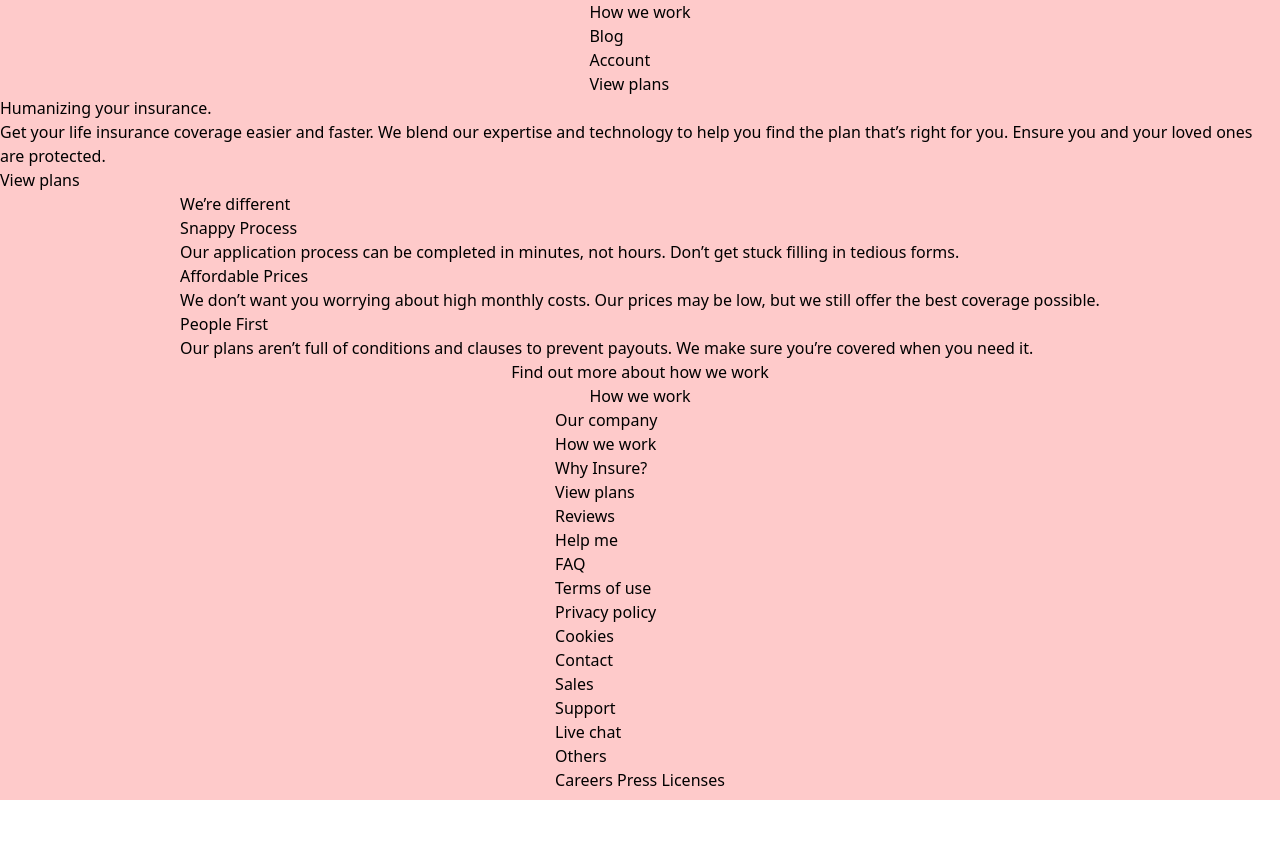
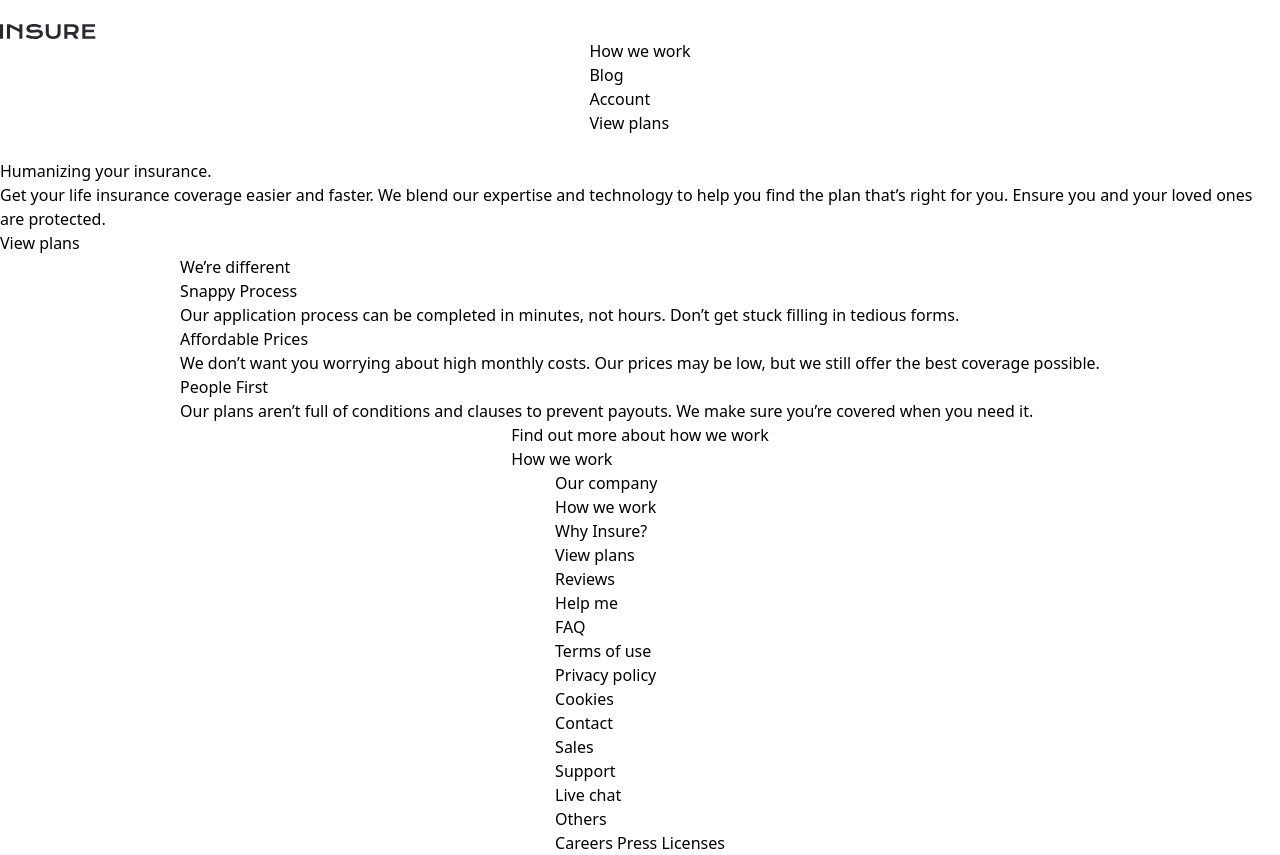
Before and after one commit to JuanMiranda1998/insurance-landing-page-frontend-mentor, a React (Vite) app: page / in a window 1280 px wide. Before the commit the page ends 800 px from the top, so only its background shows below. Built offline with nearby package versions, Linux system fonts and the light colour scheme.

Commit message:
added components folder

```diff
--- a/src/App.jsx
+++ b/src/App.jsx
@@ -1,104 +1,21 @@
+import AboutSection from "./components/AboutSection"
+import Banner from "./components/Banner"
+import Footer from "./components/Footer"
+import HeroSection from "./components/HeroSection"
+import Navbar from "./components/Navbar"
 
 function App() {
 
-  const NAVLINKS = [
-    "How we work",
-    "Blog",
-    "Account",
-  ]
+
 
   return (
-    <div className='w-full max-w-[100vw] min-h-[100lvh] bg-red-200'>
+    <div className='w-full max-w-[100vw] min-h-[100lvh]'>
       <div className='w-full flex flex-col items-center'>
-      <div>
-        <ul>
-          {NAVLINKS.map((link, index) => (
-            <li key={index}><a href="#">{link}</a></li>
-          ))}
-          <li><a href="#">View plans</a></li>
-        </ul>
-      </div>
-
-      <div>
-        <h1>Humanizing your insurance.</h1>
-        <p>
-          Get your life insurance coverage easier and faster. We blend our expertise
-          and technology to help you find the plan that’s right for you. Ensure you
-          and your loved ones are protected.
-        </p>
-        <a href="#">View plans</a>
-      </div>
-
-      <section>
-        <h2>We’re different</h2>
-        <div>
-          <h3>Snappy Process</h3>
-          <p>
-            Our application process can be completed in minutes, not hours. Don’t get
-            stuck filling in tedious forms.
-          </p>
-        </div>
-        <div>
-          <h3>Affordable Prices</h3>
-          <p>
-            We don’t want you worrying about high monthly costs. Our prices may be low,
-            but we still offer the best coverage possible.
-          </p>
-        </div>
-        <div>
-          <h3>People First</h3>
-          <p>
-            Our plans aren’t full of conditions and clauses to prevent payouts. We make
-            sure you’re covered when you need it.
-          </p>
-        </div>
-      </section>
-
-      <h2>Find out more about how we work</h2>
-
-      <a href="#">How we work</a>
-
-
-      <footer>
-
-        <div>
-          <h4>Our company</h4>
-          <ul>
-            <li><a href="#">How we work</a></li>
-            <li><a href="#">Why Insure?</a></li>
-            <li><a href="#">View plans</a></li>
-            <li><a href="#">Reviews</a></li>
-          </ul>
-        </div>
-
-        <div>
-          <h4>Help me</h4>
-          <ul>
-            <li><a href="#">FAQ</a></li>
-            <li><a href="#">Terms of use</a></li>
-            <li><a href="#">Privacy policy</a></li>
-            <li><a href="#">Cookies</a></li>
-          </ul>
-        </div>
-
-        <div>
-          <h4>Contact</h4>
-          <ul>
-            <li><a href="#">Sales</a></li>
-            <li><a href="#">Support</a></li>
-            <li><a href="#">Live chat</a></li>
-          </ul>
-        </div>
-
-        <div>
-          <h4>Others</h4>
-          <ul>
-            Careers
-            Press
-            Licenses
-          </ul>
-        </div>
-      </footer>
+        <Navbar />
+        <HeroSection />
+        <AboutSection />
+        <Banner />
+        <Footer />
       </div>
     </div>
   )
--- /dev/null
+++ b/src/components/AboutSection.jsx
@@ -0,0 +1,32 @@
+import React from 'react'
+
+const AboutSection = () => {
+  return (
+    <section>
+        <h2>We’re different</h2>
+        <div>
+          <h3>Snappy Process</h3>
+          <p>
+            Our application process can be completed in minutes, not hours. Don’t get
+            stuck filling in tedious forms.
+          </p>
+        </div>
+        <div>
+          <h3>Affordable Prices</h3>
+          <p>
+            We don’t want you worrying about high monthly costs. Our prices may be low,
+            but we still offer the best coverage possible.
+          </p>
+        </div>
+        <div>
+          <h3>People First</h3>
+          <p>
+            Our plans aren’t full of conditions and clauses to prevent payouts. We make
+            sure you’re covered when you need it.
+          </p>
+        </div>
+      </section>
+  )
+}
+
+export default AboutSection
--- /dev/null
+++ b/src/components/Banner.jsx
@@ -0,0 +1,13 @@
+import React from 'react'
+
+const Banner = () => {
+  return (
+    <div>
+        <h2>Find out more about how we work</h2>
+
+        <a href="#">How we work</a>
+    </div>
+  )
+}
+
+export default Banner
--- /dev/null
+++ b/src/components/Footer.jsx
@@ -0,0 +1,48 @@
+import React from 'react'
+
+const Footer = () => {
+  return (
+    <footer>
+
+        <div>
+          <h4>Our company</h4>
+          <ul>
+            <li><a href="#">How we work</a></li>
+            <li><a href="#">Why Insure?</a></li>
+            <li><a href="#">View plans</a></li>
+            <li><a href="#">Reviews</a></li>
+          </ul>
+        </div>
+
+        <div>
+          <h4>Help me</h4>
+          <ul>
+            <li><a href="#">FAQ</a></li>
+            <li><a href="#">Terms of use</a></li>
+            <li><a href="#">Privacy policy</a></li>
+            <li><a href="#">Cookies</a></li>
+          </ul>
+        </div>
+
+        <div>
+          <h4>Contact</h4>
+          <ul>
+            <li><a href="#">Sales</a></li>
+            <li><a href="#">Support</a></li>
+            <li><a href="#">Live chat</a></li>
+          </ul>
+        </div>
+
+        <div>
+          <h4>Others</h4>
+          <ul>
+            Careers
+            Press
+            Licenses
+          </ul>
+        </div>
+      </footer>
+  )
+}
+
+export default Footer
--- /dev/null
+++ b/src/components/HeroSection.jsx
@@ -0,0 +1,17 @@
+import React from 'react'
+
+const HeroSection = () => {
+  return (
+    <div>
+        <h1>Humanizing your insurance.</h1>
+        <p>
+          Get your life insurance coverage easier and faster. We blend our expertise
+          and technology to help you find the plan that’s right for you. Ensure you
+          and your loved ones are protected.
+        </p>
+        <a href="#">View plans</a>
+    </div>
+  )
+}
+
+export default HeroSection
--- /dev/null
+++ b/src/components/Navbar.jsx
@@ -0,0 +1,25 @@
+
+const Navbar = () => {
+    const NAVLINKS = [
+        "How we work",
+        "Blog",
+        "Account",
+      ]
+  return (
+    <div className="w-full py-6">
+      <div className="w-24">
+        <img src="/logo.svg" alt="insurance logo" />
+      </div>
+      <div className="hidden lg:flex flex-row justify-evenly">
+        <ul>
+            {NAVLINKS.map((link, index) => (
+            <li key={index}><a href="#">{link}</a></li>
+            ))}
+            <li><a href="#">View plans</a></li>
+        </ul>
+      </div>
+    </div>
+  )
+}
+
+export default Navbar
```
